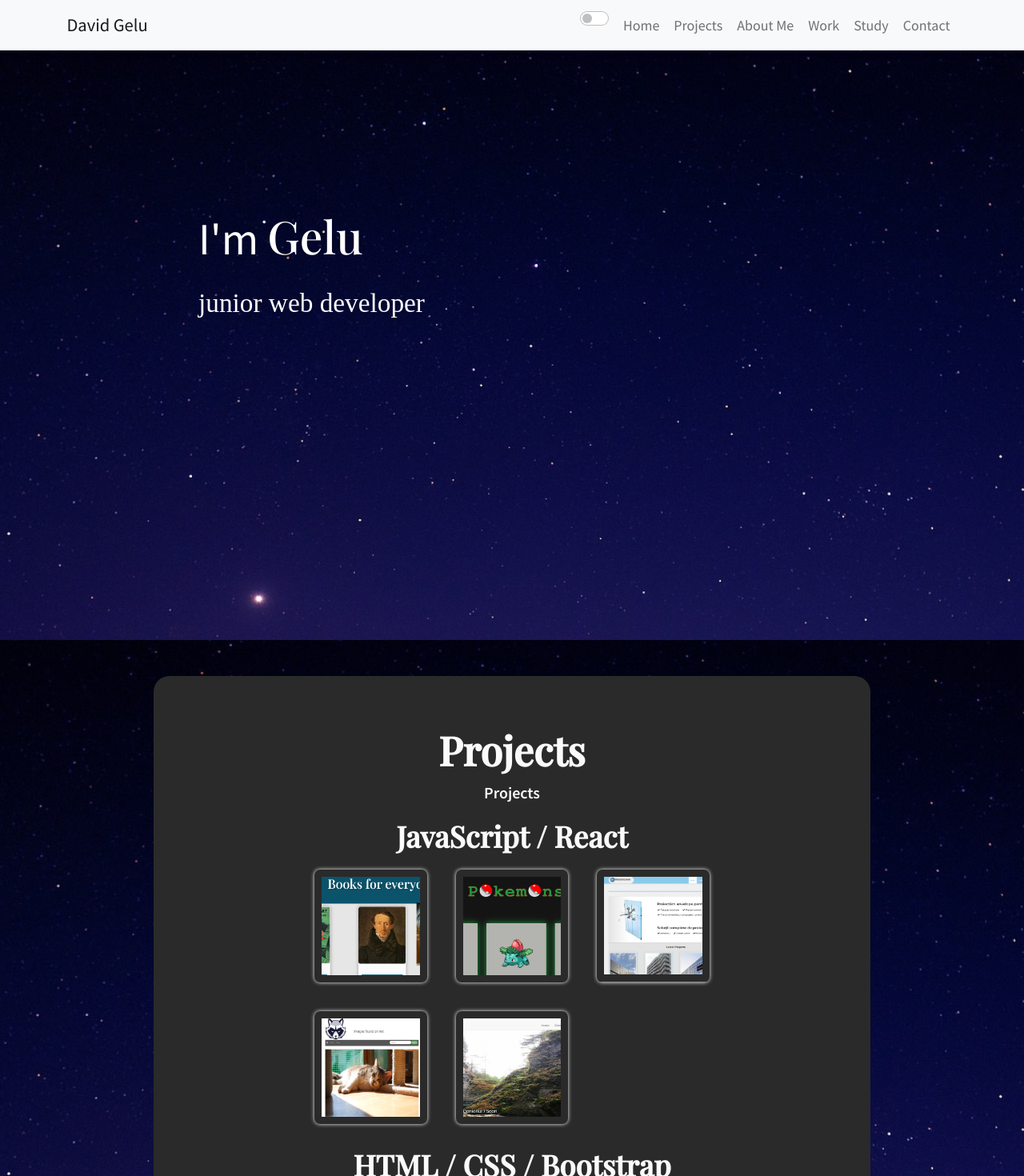
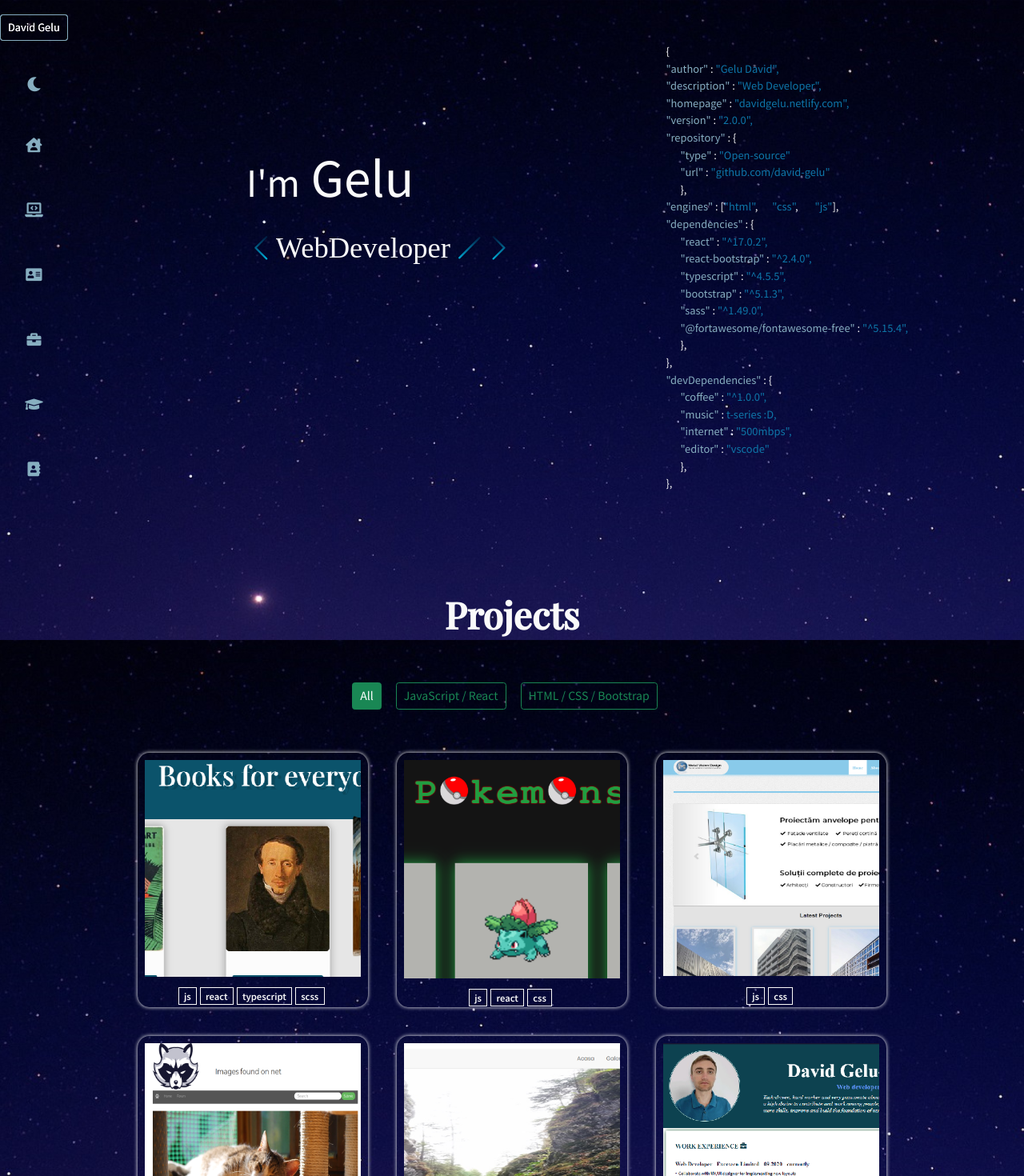
Before and after one commit to david-gelu/react-portfolio, a React (Create React App) app: page / in a window 1280 px wide. Shown: the top 1470 px of the page at 80% size. Built offline with nearby package versions, Linux system fonts and the light colour scheme.

Commit message:
refactor wip

```diff
--- a/src/assets/style.scss
+++ b/src/assets/style.scss
@@ -6,15 +6,22 @@
   --second-color: #fafafa;
   --text-color: #242424;
   --link-color: #3c455c;
+  --nav-color: #87aec0;
+  --nav-bg: #242424;
+  --key-color: #242424;
+  --property-color: #0e76a8;
 
-  --bg-img: url("../../public/img/light-bg-crop.jpg");
+  // --bg-img: url("../../public/img/light-bg-crop.jpg");
 }
 [data-theme="dark"] {
   --primary-color: #222;
   --second-color: #2a2a2a;
   --text-color: #fafafa;
   --link-color: #ffffff;
-
+  --nav-color: #87aec0;
+  --nav-bg: transparent;
+  --key-color: #87aec0;
+  --property-color: #0e76a8;
   --bg-img: url("../../public/img/dark-bg-crop.jpg");
 }
 
@@ -22,6 +29,10 @@ $primary-color: var(--primary-color);
 $second-color: var(--second-color);
 $text-color: var(--text-color);
 $link-color: var(--link-color);
+$nav-color: var(--nav-color);
+$nav-bg: var(--nav-bg);
+$key-color: var(--key-color);
+$property-color: var(--property-color);
 $bg-img: var(--bg-img);
 
 /*****************************************/
@@ -71,7 +82,7 @@ select:focus {
 }
 body {
   font-family: "Source Sans Pro", sans-serif;
-  background: $primary-color;
+  background: #ebe6da;
   height: 100vh;
   background-image: $bg-img;
   background-size: cover;
@@ -83,21 +94,21 @@ body {
 img {
   display: block;
   max-width: 100%;
-  box-shadow: 0px 0px 5px $link-color;
 }
 
 a {
   color: $link-color;
 }
 h1 {
-  font-size: 32px;
+  font-size: clamp(3.5rem, 5.5vh + 1.3rem, 6.5rem);
+  font-family: "Source Sans Pro", sans-serif;
   line-height: 1;
 }
 h2 {
   font-family: "Playfair Display", serif;
-  font-size: clamp(2rem, 4vh + 1rem, 4rem);
+  font-size: clamp(1.7rem, 3.5vh + 1rem, 3.5rem);
   line-height: 1.3;
-  color: #242424;
+  color: $text-color;
   font-weight: 600;
 }
 h3 {
@@ -108,17 +119,20 @@ h3 {
   margin-bottom: 1rem;
 }
 h4 {
-  font-size: 20px;
+  // font-size: 20px;
+  font-size: clamp(1.4rem, 2vh + 0.3rem, 1.7rem);
   font-weight: 400;
   margin-bottom: 1rem;
 }
 h5 {
-  font-size: 18px;
+  // font-size: 18px;
+  font-size: clamp(1rem, 2vh + 0.1rem, 1.7rem);
   font-weight: 500;
   line-height: 1.6;
 }
 p {
-  font-size: 16px;
+  // font-size: 16px;
+  font-size: clamp(0.9rem, 2vh + 0.1rem, 1.7rem);
   line-height: 1.6;
   font-weight: 400;
   font-family: "Source Sans Pro", sans-serif;
@@ -155,100 +169,118 @@ hr {
   border-right-color: transparent;
   border-bottom-color: transparent;
 }
-/****** navbar ********/
-.navbar {
-  background: rgba(255, 255, 255, 0.95);
-  width: 100%;
-  box-shadow: 0 3px 7px rgba(0, 0, 0, 0.25);
+/****** offcanvas ********/
+
+.btn-primary,
+.btn-primary:focus,
+.btn-primary:hover {
+  background-color: transparent;
+  border-color: $key-color;
+  box-shadow: none;
 }
-
-.navbar li {
-  color: $link-color;
-  font-size: 1.11em;
-  font-weight: 400;
-
-  font-family: "Playfair Display", serif;
-  transition: color 0.3s;
+.fixed-top {
+  right: auto;
 }
-
-.navbar-toggler {
-  border: 1px solid $link-color;
+.offcanvas {
+  background-color: $nav-bg;
+  color: $text-color;
+  border-color: $nav-bg;
 }
-.navbar-toggle .icon-bar {
-  display: block;
-  width: 22px;
-  height: 2px;
-  border-radius: 1px;
-  background: $link-color;
+.offcanvas-start {
+  width: auto;
 }
-.navbar-nav .nav-link.active,
-.navbar-nav .nav-link:focus,
-.navbar-nav .nav-link:hover {
-  text-decoration: none;
-  color: #b37c57 !important;
-  background-color: unset;
+.btn-name {
+  border: 1px solid $key-color;
+  font-size: 0.8em;
 }
-
+.offcanvas-header {
+  padding: 1em 0;
+}
+.offcanvas-body {
+  flex-grow: 0;
+  padding: 0;
+  display: flex;
+  flex-direction: column;
+  align-items: center;
+  & > * {
+    margin-block: 1em;
+  }
+  .nav-link {
+    color: $nav-color;
+    &.active,
+    &:focus,
+    &:hover {
+      text-decoration: none;
+      color: $property-color !important;
+      background-color: unset;
+    }
+  }
+}
 /****** main section ******/
 
 main {
-  width: 70vw;
+  width: 80vw;
   margin: 1em auto;
   padding-block: 2em;
 }
 .main {
-  position: relative;
-  // width: 100%;
-  min-height: 100vh;
-  text-align: center;
-  align-items: center;
-  padding-top: 40vh;
+  // padding-top: 10vh;
   overflow: hidden;
   color: $text-color;
   border-radius: 1.11em;
+  display: flex;
+  gap: 2em;
   &-name-div {
-    position: absolute;
-    left: -5em;
-    top: 30vh;
-    width: 100%;
-    text-align: center;
-    padding: 0.5em 1em;
+    width: 60%;
+    padding: 0.5em 1em 0.5em 10em;
+    margin-top: 7em;
     font-family: serif;
     font-weight: 500;
-    font-style: bold;
-    color: #ffffff;
     & h3 {
-      font-size: 1.85rem;
       font-family: serif;
       font-weight: 500;
-      font-style: bold;
-      color: #ffffff;
       line-height: 1;
     }
   }
 
   &-name-div h1 {
-    font-size: 7vh;
-    font-family: "Source Sans Pro", sans-serif;
-    text-shadow: 0 0 3px rgba(0, 0, 0, 0.1);
-  }
-
-  &-name-div h1 span {
-    font-size: 7.1vh;
-    font-family: "Playfair Display", serif;
-  }
-
-  &-name-div h1 .fas,
-  &-name-div h1 .far {
-    color: $link-color;
-  }
-
-  &-last {
-    color: $link-color;
-    font-weight: 900;
+    color: $text-color;
+    // text-shadow: 0 0 4px black, 0 0 4px black, 0 0 4px black;
+    span {
+      font-size: clamp(2rem, 4vh + 1rem, 4rem);
+    }
   }
 }
+.tx-color {
+  background: linear-gradient(177deg, rgba(2, 0, 36, 1) 0%, rgba(0, 212, 255, 1) 100%);
+  background-clip: text;
+  color: transparent;
+}
 
+.show-text {
+  width: 12ch;
+  animation: typing 2s steps(12, end);
+  white-space: nowrap;
+  overflow: hidden;
+  color: $text-color;
+  // text-shadow: 0 0 4px black, 0 0 4px black, 0 0 4px black;
+}
+
+@keyframes typing {
+  from {
+    width: 0;
+  }
+}
+.obj-info {
+  margin-left: 3rem;
+  font-size: 0.8rem;
+}
+.key {
+  color: $key-color;
+}
+.property {
+  color: $property-color;
+}
 /***** about me ******/
 
 .about-me {
@@ -398,13 +430,12 @@ main {
   text-align: center;
   display: flex;
   flex-direction: column;
-  align-items: center;
-  justify-content: flex-start;
   padding-bottom: 2em;
   padding-top: 60px;
   margin-top: 1.5em;
-  background: $second-color;
+  background: transparent;
   border-radius: 1.11em;
+  padding-inline: 1em;
 }
 .projects-title {
   display: flex;
@@ -413,16 +444,19 @@ main {
   text-align: center;
   color: $text-color;
   font-weight: 600;
+  margin: 0;
 }
 .projects__items {
-  width: 40vw;
+  // width: 40vw;
   display: grid;
-  grid-template-columns: repeat(2, 1fr);
+  grid-template-columns: repeat(3, 16em);
+  // grid-template-columns: repeat(auto-fit, minmax(16em, 1fr));
+
   gap: 2em;
-  padding: 0 0.5em;
 }
 
 .projects__item {
+  // grid-template-columns: repeat(2, minmax(20em, 1fr));
   position: relative;
   overflow: hidden;
   cursor: pointer;
@@ -471,8 +505,6 @@ main {
 }
 
 .projects__btn {
-  /* position: absolute; */
-  color: #b37c57;
   opacity: 0;
   top: 0;
   left: 0;
@@ -486,8 +518,18 @@ main {
 }
 
 .projects__btn:hover {
-  color: #b37c57;
+  color: $property-color;
 }
+
+.teh-title {
+  color: $text-color;
+  border: 1px solid $text-color;
+  font-size: 0.7rem;
+  padding: 0.2em 0.5em;
+  margin-right: 0.3em;
+  font-weight: 700;
+}
+
 /***** contact****/
 .contact {
   text-align: center;
@@ -516,6 +558,7 @@ main {
   text-align: start;
   & a {
     color: $link-color;
+    word-break: break-all;
   }
   & i {
     min-width: 2rem;
@@ -539,9 +582,6 @@ main {
 .fa-linkedin-square:hover {
   color: #0e76a8;
 }
-.main {
-  background-position: 100% 42%;
-}
 
 .images {
   max-width: 70%;
@@ -558,7 +598,7 @@ main {
   justify-content: flex-end;
 }
 .projects__items {
-  grid-template-columns: repeat(3, 1fr);
+  // grid-template-columns: repeat(3, 1fr);
 }
 .contact__list {
   grid-template-columns: repeat(3, 1fr);
@@ -569,7 +609,7 @@ main {
     width: 100vw;
   }
   .main-name {
-    font-size: 4rem;
+    // font-size: 4rem;
   }
   .images {
     max-width: 70%;
@@ -587,41 +627,18 @@ main {
   }
 }
 @media screen and (max-width: 767px) {
-  h1 {
-    font-size: 1.7rem;
-  }
-  h2 {
-    font-size: 1.4rem;
-  }
-  h3 {
-    font-size: 1.2rem;
-  }
-  h4 {
-    font-size: 1.05rem;
-  }
-  h5 {
-    font-size: 0.85rem;
-  }
-  h6 {
-    font-size: 0.7rem;
-  }
-  p {
-    font-size: 0.85rem;
-  }
   header .navbar {
     width: 100vw;
     margin: 0 auto;
   }
-  .main {
-    height: 85vh;
-  }
+
   main {
     width: 95vw;
     margin: 0.5rem auto;
   }
   .main-name-div {
     left: 0rem;
-    top: 20vh;
+    // top: 20vh;
     text-align: left;
     padding: 0.5rem 1rem;
   }
@@ -667,9 +684,6 @@ main {
   .jobs {
     text-align: center;
   }
-  .projects__items {
-    width: 90vw;
-  }
   .projects__btns {
     padding: 0.1rem;
     color: $text-color;
--- a/src/compnents/HomePage.tsx
+++ b/src/compnents/HomePage.tsx
@@ -2,10 +2,56 @@ import React from "react"
 
 const HomePage = () => {
   return (
-    <main className="main " id="main">
-      <div className="main-name-div left">
-        <h1>I'm <span>Gelu</span></h1><br />
-        <h3>junior web developer</h3>
+    <main className="main" id="main">
+      <div className="main-name-div">
+        <h1><span>I'm</span> Gelu</h1>
+        <br />
+        <h3 className="d-flex">
+          <i className="bi bi-chevron-left tx-color"></i>
+          <div className="show-text">WebDeveloper</div>
+          <i className="bi bi-slash-lg tx-color ms-1"></i>
+          <i className="bi bi-chevron-right tx-color"></i>
+        </h3>
+      </div>
+      <div className="d-flex flex-column obj-info">
+        <span>&#123;</span>
+        <div>
+          <div><span className='key'>"author"</span> : <span className="property">"Gelu David",</span></div>
+          <div><span className='key'>"description"</span> : <span className="property">"Web Developer",</span></div>
+          <div><span className='key'>"homepage"</span> : <span className="property">"davidgelu.netlify.com",</span></div>
+          <div><span className='key'>"version"</span> : <span className="property">"2.0.0",</span></div>
+          <div><span className='key'>"repository"</span> : <span className="">  &#123; </span></div>
+          <div><span className="ms-3 key">"type"</span> : <span className="property">"Open-source"</span></div>
+          <div><span className="ms-3 key">"url"</span> : <span className="property">"github.com/david-gelu"</span></div>
+        </div>
+        <span className="ms-3">&#125;,</span>
+        <div>
+          <span className='key'>"engines"</span> :<span> &#91;</span>
+          <span className="property">"html"</span>,
+          <span className="ms-3 property">"css"</span>,
+          <span className="ms-3 property"> "js"</span>
+          <span>&#x5d;,</span>
+        </div>
+        <div>
+          <div><span className='key'>"dependencies"</span> : <span className="">  &#123;</span></div>
+          <div><span className="ms-3 key">"react"</span> : <span className="property"> "^17.0.2",</span></div>
+          <div><span className="ms-3 key">"react-bootstrap"</span> : <span className="property"> "^2.4.0",</span></div>
+          <div> <span className="ms-3 key">"typescript"</span> : <span className="property"> "^4.5.5",</span></div>
+          <div><span className="ms-3 key">"bootstrap"</span> : <span className="property"> "^5.1.3",</span></div>
+          <div><span className="ms-3 key">"sass"</span> : <span className="property"> "^1.49.0",</span></div>
+          <div><span className="ms-3 key">"@fortawesome/fontawesome-free"</span> : <span className="property"> "^5.15.4",</span></div>
+          <div><span className="ms-3"> &#125;, </span></div>
+        </div>
+        <span> &#125;,</span>
+        <div>
+          <div><span className='key'>"devDependencies"</span> : <span className="">  &#123;</span></div>
+          <div><span className="ms-3 key">"coffee"</span> : <span className="property">"^1.0.0",</span></div>
+          <div><span className="ms-3 key">"music"</span> : <span className="property">t-series :D,</span></div>
+          <div><span className="ms-3 key">"internet"</span> : <span className="property">"500mbps",</span></div>
+          <div><span className="ms-3 key">"editor"</span> : <span className="property">"vscode"</span></div>
+          <div><span className="ms-3"> &#125;,</span></div>
+        </div>
+        <span> &#125;,</span>
       </div>
     </main>
   )
--- a/src/compnents/NavBar.tsx
+++ b/src/compnents/NavBar.tsx
@@ -1,5 +1,5 @@
 import React, { useState } from 'react'
-import { Container, Nav, Navbar } from "react-bootstrap"
+import { Button, Container, Nav, Navbar, Offcanvas } from "react-bootstrap"
 
 import { linkData } from '../data'
 import { LinkData } from 'src/types.js'
@@ -9,24 +9,33 @@ import ThemeColor from './ThemeColor'
 const NavBar = () => {
   const [activeId, setActiveId] = useState('')
   const setId = (id: string) => setActiveId(id)
+  const [show, setShow] = useState(true);
+
+  const handleClose = () => setShow(false);
+  const toggleShow = () => setShow((s) => !s);
+
   return (
-    <Navbar bg="light" expand="lg" fixed='top'>
-      <Container>
-        <Navbar.Brand href="#main">David Gelu</Navbar.Brand>
-        <Navbar.Toggle aria-controls="basic-navbar-nav" />
-        <Navbar.Collapse id="basic-navbar-nav" className="justify-content-end flex-grow-0">
-          <Nav className="me-auto">
+    <>
+      <Button variant="primary" size='sm' onClick={toggleShow} className="mt-3 fixed-top w-auto btn-name">
+        David Gelu
+      </Button>
+      <Offcanvas show={show} onHide={handleClose} scroll backdrop={false} autoFocus={true}>
+        <Offcanvas.Header>
+          <Button variant="primary" className='btn-name' size='sm' onClick={toggleShow}>
+            David Gelu
+          </Button>
+        </Offcanvas.Header>
+        <Offcanvas.Body >
           <ThemeColor />
           {linkData.map((l: LinkData) =>
             <Nav.Link key={l.id} onClick={() => setId(l.id)}
               className={`${activeId === l.id ? 'active' : ''}`} href={`#${l.id}`}>
-                {l.link}
+              <i className={`fas ${l.icon}`}></i>
             </Nav.Link>
           )}
-          </Nav>
-        </Navbar.Collapse>
-      </Container>
-    </Navbar>
+        </Offcanvas.Body>
+      </Offcanvas>
+    </>
   )
 }
 
--- a/src/compnents/ProjectsPage.tsx
+++ b/src/compnents/ProjectsPage.tsx
@@ -1,43 +1,44 @@
-import React from "react"
-import { dataJsProjects, dataHtmlCssProjects } from '../data'
-import { DataProjects } from "src/types"
+import React, { useState } from 'react'
+import { dataProjects } from '../data'
+import { DataProjects } from '../types'
+import { Button } from 'react-bootstrap'
 const ProjectsPage = () => {
+  const [filtered, setFiltered] = useState(dataProjects)
+  const [active, setActive] = useState('all')
+  let activeBy = ''
+  const filterBy = (key: string) => {
+    const filteredData = dataProjects.filter((k) => k.key.includes(key))
+    setFiltered(filteredData)
+    setActive(key)
+  }
+  const noFilterBy = () => {
+    setFiltered(dataProjects); setActive('all')
+  }
+  const activeAll = `${active === 'all' ? 'success' : 'outline-success'}`
+  const activeJs = `${active === 'js' ? 'success' : 'outline-success'}`
+  const activeCss = `${active === 'css' ? 'success' : 'outline-success'}`
+
   return (
-    <main className="projects" id="projects">
-      <div className="projects-image">
-        <h2 className="projects-title">Projects</h2>
-        <h4 className="projects-title">Projects</h4>
+    <main className='projects' id='projects'>
+      <h2 className='projects-title'>Projects</h2>
+      <div className='my-5'>
+        <Button variant={activeAll} size='sm' className='me-3' onClick={() => noFilterBy()}>All</Button>
+        <Button variant={activeJs} size='sm' className='me-3' onClick={() => filterBy('js')}>JavaScript / React</Button>
+        <Button variant={activeCss} size='sm' className='me-3' onClick={() => filterBy('css')}>HTML / CSS / Bootstrap</Button>
       </div>
-      <div className="projects-image">
-        <h3 className="projects-title">JavaScript / React</h3>
-      </div>
-      <div className="projects__items">
-        {dataJsProjects.map((d: DataProjects) => <div key={d.projectLink} className="projects__item">
+      <div className='projects__items'>
+        {filtered.map((d: DataProjects) => <div key={d.projectLink} className='projects__item'>
           <img src={d.imgUrl} alt={d.imgDesc} />
-          <div className="projects__btns">
-            <a href={d.projectLink} target="_blank" className="projects__btn">
-              <i className="fas fa-eye" aria-hidden="true"></i>
+          <div className='projects__btns'>
+            <a href={d.projectLink} target='_blank' className='projects__btn'>
+              <i className='fas fa-eye' aria-hidden='true'></i>
             </a>
-            <a href={d.projectGit} target="_blank" className="projects__btn">
-              <i className="fab fa-github" aria-hidden="true"></i>
+            <a href={d.projectGit} target='_blank' className='projects__btn'>
+              <i className='fab fa-github' aria-hidden='true'></i>
             </a>
           </div>
-        </div>
-        )}
-      </div>
-      <div className="projects-image" style={{ marginTop: '1.5em' }}>
-        <h3 className="projects-title ">HTML / CSS / Bootstrap</h3>
-      </div>
-      <div className="projects__items">
-        {dataHtmlCssProjects.map((d: DataProjects) => <div key={d.projectLink} className="projects__item">
-          <img src={d.imgUrl} alt={d.imgDesc} />
-          <div className="projects__btns">
-            <a href={d.projectLink} target="_blank" className="projects__btn">
-              <i className="fas fa-eye" aria-hidden="true"></i>
-            </a>
-            <a href={d.projectGit} target="_blank" className="projects__btn">
-              <i className="fab fa-github" aria-hidden="true"></i>
-            </a>
+          <div>
+            {d.teh.map((t: string) => <span className='teh-title'>{t}</span>)}
           </div>
         </div>
         )}
--- a/src/compnents/ThemeColor.tsx
+++ b/src/compnents/ThemeColor.tsx
@@ -25,9 +25,7 @@ const ThemeColor = () => {
   }
 
   return (
-    <Form>
-      <Form.Check type='switch' id='theme-switch' onClick={() => toggleTheme()} />
-    </Form>
+    <i onClick={() => toggleTheme()} className={`nav-link fas ${theme ? 'fa-moon' : 'fa-sun'}`}></i>
   )
 }
 
--- a/src/data.ts
+++ b/src/data.ts
@@ -1,83 +1,94 @@
 export const linkData = [
-  { id: 'main', link: 'Home' },
-  { id: 'projects', link: 'Projects' },
-  { id: 'about', link: 'About Me' },
-  { id: 'jobs', link: 'Work' },
-  { id: 'study', link: 'Study' },
-  { id: 'contact', link: 'Contact' }
+  { id: 'main', icon: 'fa-house-user' },
+  { id: 'projects', icon: 'fa-laptop-code' },
+  { id: 'about', icon: 'fa-address-card' },
+  { id: 'jobs', icon: 'fa-briefcase' },
+  { id: 'study', icon: 'fa-graduation-cap' },
+  { id: 'contact', icon: 'fa-address-book' }
 ]
 
-export const dataJsProjects = [
+export const dataProjects = [
   {
+    key: 'js',
     imgUrl: '/img/book.png',
     imgDesc: 'Books project',
     projectLink: 'https://booksproject.netlify.app/',
-    projectGit: 'https://github.com/david-gelu/books-project'
+    projectGit: 'https://github.com/david-gelu/books-project',
+    teh: ['js', 'react', 'typescript', 'scss']
   },
   {
+    key: 'js',
     imgUrl: '/img/poke.png',
     imgDesc: 'Pokemon project',
     projectLink: 'https://proiect18.netlify.app',
-    projectGit: 'https://github.com/david-gelu/proiect18'
+    projectGit: 'https://github.com/david-gelu/proiect18',
+    teh: ['js', 'react', 'css']
   },
   {
+    key: 'js',
     imgUrl: '/img/metal.png',
     imgDesc: 'Metal vision project',
     projectLink: 'https://project-metal.netlify.app',
-    projectGit: 'https://github.com/david-gelu/proiect2'
+    projectGit: 'https://github.com/david-gelu/proiect2',
+    teh: ['js', 'css']
   },
   {
+    key: 'js',
     imgUrl: '/img/pf.png',
     imgDesc: 'Forum project',
     projectLink: 'https://proiect15.netlify.app/home',
-    projectGit: 'https://github.com/david-gelu/proiect15'
+    projectGit: 'https://github.com/david-gelu/proiect15',
+    teh: ['js', 'css']
   },
   {
+    key: 'js',
     imgUrl: '/img/pl.png',
     imgDesc: 'Walking through Romania project',
     projectLink: 'https://proiect-11.netlify.app',
-    projectGit: 'https://github.com/david-gelu/proiect11'
+    projectGit: 'https://github.com/david-gelu/proiect11',
+    teh: ['js', 'css']
+  }, {
+    key: 'css',
+    imgUrl: '/img/cv.png',
+    imgDesc: 'My CV madein html and css',
+    projectLink: 'https://proiect4.netlify.app',
+    projectGit: 'https://github.com/david-gelu/proiect4',
+    teh: ['html', 'css']
+  },
+  {
+    key: 'css',
+    imgUrl: '/img/it.png',
+    imgDesc: 'Copy ItSchool homepage project',
+    projectLink: 'https://proiect16.netlify.app',
+    projectGit: 'https://github.com/david-gelu/proiect16',
+    teh: ['html', 'css', 'bootstrap']
+  },
+  {
+    key: 'css',
+    imgUrl: '/img/ps.png',
+    imgDesc: 'Project made after PSD file',
+    projectLink: 'https://proiect14.netlify.app',
+    projectGit: 'https://github.com/david-gelu/proiect14',
+    teh: ['html', 'css']
+  },
+  {
+    key: 'css',
+    imgUrl: '/img/7s.png',
+    imgDesc: 'Walking through 7 stairs canyon in Romania project',
+    projectLink: 'https://proiect7.netlify.app',
+    projectGit: 'https://github.com/david-gelu/proiect7',
+    teh: ['html', 'css']
+  },
+  {
+    key: 'css',
+    imgUrl: '/img/ano.png',
+    imgDesc: 'Year seasons animation',
+    projectLink: 'http://proiect12.netlify.app',
+    projectGit: 'https://github.com/david-gelu/proiect12',
+    teh: ['html', 'css']
   }
 ]
 
-export const dataHtmlCssProjects = [
-  {
-    imgUrl: '/img/cv.png',
-    imgDesc: 'My CV madein html and css',
-    projectLink: 'https://proiect4.netlify.app',
-    projectGit: 'https://github.com/david-gelu/proiect4'
-  },
-  {
-    imgUrl: '/img/it.png',
-    imgDesc: 'Copy ItSchool homepage project',
-    projectLink: 'https://proiect16.netlify.app',
-    projectGit: 'https://github.com/david-gelu/proiect16'
-  },
-  {
-    imgUrl: '/img/ps.png',
-    imgDesc: 'Project made after PSD file',
-    projectLink: 'https://proiect14.netlify.app',
-    projectGit: 'https://github.com/david-gelu/proiect14'
-  },
-  {
-    imgUrl: '/img/7s.png',
-    imgDesc: 'Walking through 7 stairs canyon in Romania project',
-    projectLink: 'https://proiect7.netlify.app',
-    projectGit: 'https://github.com/david-gelu/proiect7'
-  },
-  {
-    imgUrl: '/img/ano.png',
-    imgDesc: 'Year seasons animation',
-    projectLink: 'http://proiect12.netlify.app',
-    projectGit: 'https://github.com/david-gelu/proiect12'
-  },
-  {
-    imgUrl: '/img/pl.png',
-    imgDesc: 'Walking through Romania project',
-    projectLink: 'https://proiect-11.netlify.app',
-    projectGit: 'https://github.com/david-gelu/proiect11'
-  }
-]
 
 export const itSchoolStudy = [
   {
--- a/src/types.ts
+++ b/src/types.ts
@@ -1,13 +1,15 @@
 export type LinkData = {
   id: string,
-  link: string
+  icon: string
 }
 
 export type DataProjects = {
+  key: string,
   imgUrl: string,
   imgDesc: string,
   projectLink: string,
-  projectGit: string
+  projectGit: string,
+  teh: string[]
 }
 
 export type Studies = {
```
Lines whose indentation alone changed are shown as unchanged.
